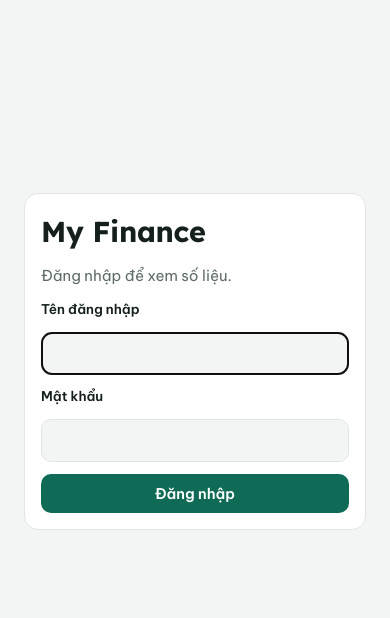
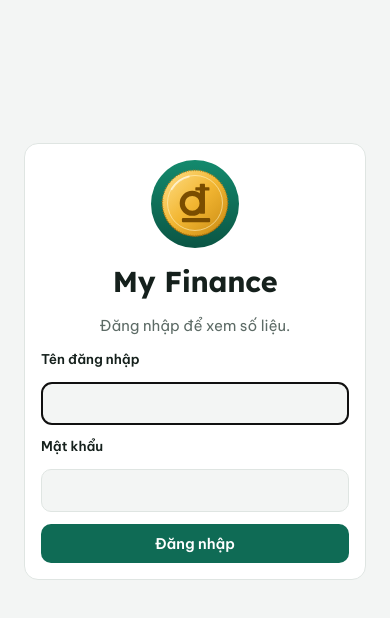
Before and after one commit to Vietdung92/my-finance, a website: page public/index.html in a window 390 px wide. Drawn offline with Linux system fonts and the light colour scheme; no server answers.

Commit message:
Logo My Finance: đồng xu vàng chữ ₫ trong vòng tròn xanh
Biểu tượng trên tab trình duyệt, ngoài màn hình chính iPad/iPhone
(apple-touch-icon, manifest), đầu trang và trang đăng nhập.

Co-Authored-By: Claude Opus 5.5 <noreply@anthropic.com>
Claude-Session: https://claude.ai/code/session_01N1a13ihouJsWhEwtdVEEsn

```diff
--- a/public/app.js
+++ b/public/app.js
@@ -55,7 +55,7 @@
   /* ---------- đăng nhập ---------- */
   function renderLogin(loi) {
     $('app').innerHTML = `<div class="login"><form id="lf" class="pf panel" autocomplete="on">
-      <h1>My Finance</h1><div class="muted">Đăng nhập để xem số liệu.</div>
+      <img src="logo.svg" alt="" class="logo-lon"><h1>My Finance</h1><div class="muted">Đăng nhập để xem số liệu.</div>
       <label for="lTen">Tên đăng nhập</label><input id="lTen" autocomplete="username" autocapitalize="none" required>
       <label for="lMk">Mật khẩu</label><input id="lMk" type="password" autocomplete="current-password" required>
       <div class="out" id="lErr" ${loi ? '' : 'hidden'}>${esc(loi || '')}</div>
@@ -73,7 +73,7 @@
   function khung() {
     return `<div class="wrap">
     <div class="top">
-      <div><h1>My Finance</h1><div class="muted" style="font-size:.85rem">Số liệu tính đến hôm nay, ${dd(homNay())}</div></div>
+      <div class="thuong-hieu"><img src="logo.svg" alt="" class="logo"><div><h1>My Finance</h1><div class="muted" style="font-size:.85rem">Số liệu tính đến hôm nay, ${dd(homNay())}</div></div></div>
       <div class="me">${av(toi().id)}<b>${esc(toi().ten)}</b><span class="pill ${coNhap() ? 'ok' : 'warn'}">${coNhap() ? 'Nhập liệu' : 'Chỉ xem'}</span>
         <button class="hd-nut" id="bHd" aria-label="Hướng dẫn từng bước" title="Hướng dẫn từng bước">?</button><button class="btn ghost sm" id="bMk">Đổi mật khẩu</button><button class="btn ghost sm" id="bOut">Đăng xuất</button></div>
     </div>
--- a/public/index.html
+++ b/public/index.html
@@ -5,6 +5,12 @@
 <meta name="viewport" content="width=device-width, initial-scale=1, viewport-fit=cover">
 <meta name="robots" content="noindex, nofollow">
 <title>My Finance</title>
+<link rel="icon" href="logo.svg" type="image/svg+xml">
+<link rel="icon" href="favicon.png" type="image/png" sizes="64x64">
+<link rel="apple-touch-icon" href="icon-180.png">
+<link rel="manifest" href="manifest.webmanifest">
+<meta name="apple-mobile-web-app-title" content="My Finance">
+<meta name="theme-color" content="#0f6b55">
 <link rel="stylesheet" href="https://fonts.googleapis.com/css2?family=Be+Vietnam+Pro:wght@400;500;600;700&family=Lexend:wght@500;600;700&display=swap">
 <link rel="stylesheet" href="style.css">
 </head>
--- a/public/style.css
+++ b/public/style.css
@@ -145,3 +145,10 @@ td .chip{display:inline-flex;padding:2px 8px;font-size:.76rem}
 .f2>div{min-width:0}
 .pf input[type=date]{-webkit-appearance:none;appearance:none;min-width:0;max-width:100%;display:block;min-height:46px;text-align:left}
 .pf input[type=date]::-webkit-date-and-time-value{text-align:left}
+
+/* logo */
+.thuong-hieu{display:flex;align-items:center;gap:12px}
+.thuong-hieu .logo{width:48px;height:48px;flex:none}
+.login .logo-lon{width:88px;height:88px;align-self:center}
+.login h1{text-align:center}
+.login form>.muted{text-align:center}
```
Also changed, not shown: public/favicon.png (added), public/icon-180.png (added), public/icon-192.png (added), public/icon-512.png (added), public/logo.svg (added), public/manifest.webmanifest (added).
